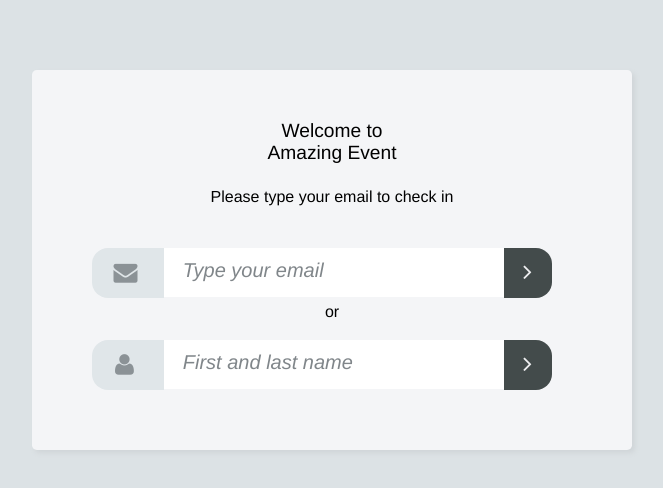
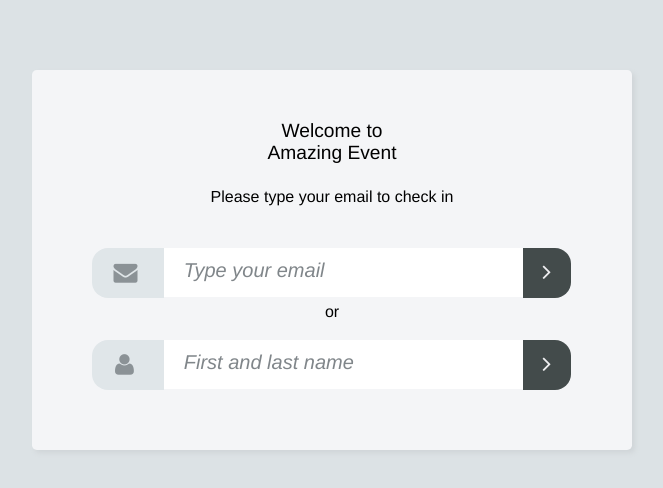
Before and after one commit to RitaMorais/check_in, a plain HTML site: page index.html in a window 1280 px wide. Shown: the whole page, without its empty margins (308-971 px from the left). Drawn offline with Linux system fonts and the light colour scheme.

Commit message:
no message

```diff
--- a/checkin.css
+++ b/checkin.css
@@ -61,7 +61,7 @@ p {
 
 
 .input {
-	width: 70%;
+	width: 74%;
 	height: 47px;
 	background-color: #ffffff;
 	border-radius: 0;
```
